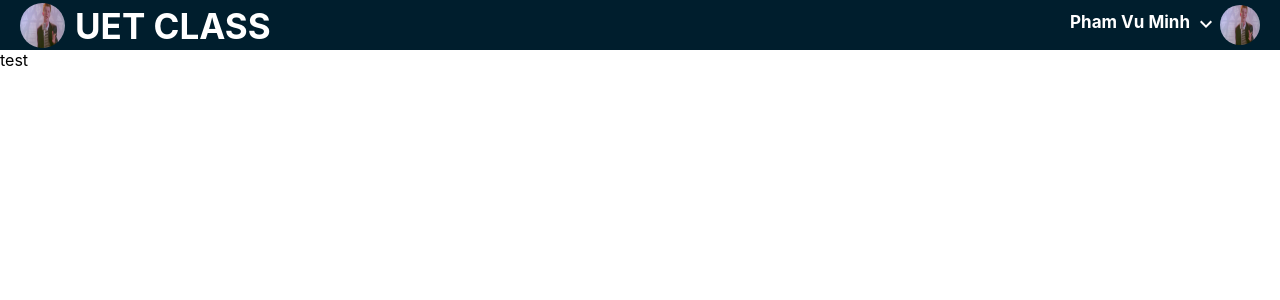
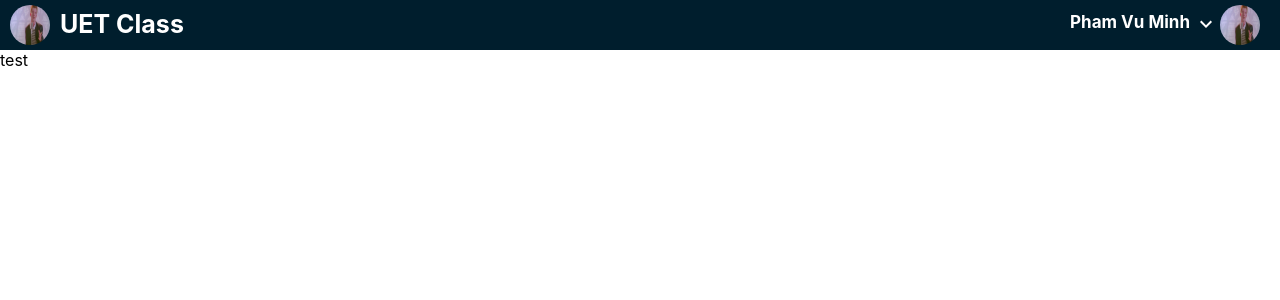
Before and after one commit to uet-class/uet-class-frontend, a React (Create React App) app: page /test in a window 1280 px wide. Shown: the top 300 px of the page. Built offline with nearby package versions, Linux system fonts and the light colour scheme.

Commit message:
header with options with user

```diff
--- a/src/components/header/Header.css
+++ b/src/components/header/Header.css
@@ -17,6 +17,7 @@
 .logoInfor {
   position: relative;
   /* background-color: blue; */
+  left: -10px;
   justify-content: flex-start;
   height: auto;
   width: auto;
@@ -24,17 +25,17 @@
 .logoImg {
   border-radius: 50%;
   position: relative;
-  top: 4px;
+  top: 3px;
 }
 
 .logoText {
   font-weight: bold;
-  font-size: 35px;
+  font-size: 25px;
   color: white;
   cursor: pointer;
   position: relative;
   padding-left: 10px;
-  top: -5px;
+  top: -9px;
 }
 
 .userOption{
@@ -54,7 +55,6 @@
   font-weight: bold;
   font-size: 17px;
   color: white;
-  cursor: pointer;
   position: relative;
   top: 7px;
   padding-right: 4px;
--- a/src/components/header/Header.jsx
+++ b/src/components/header/Header.jsx
@@ -1,30 +1,138 @@
 import "./Header.css";
-import ExpandMoreOutlinedIcon from '@mui/icons-material/ExpandMoreOutlined';
-export default function Header(props){
+import * as React from "react";
+import ExpandMoreOutlinedIcon from "@mui/icons-material/ExpandMoreOutlined";
+import ExpandLessIcon from "@mui/icons-material/ExpandLess";
+import Button from "@mui/material/Button";
+import ClickAwayListener from "@mui/material/ClickAwayListener";
+import Grow from "@mui/material/Grow";
+import Paper from "@mui/material/Paper";
+import Popper from "@mui/material/Popper";
+import MenuItem from "@mui/material/MenuItem";
+import MenuList from "@mui/material/MenuList";
+import Stack from "@mui/material/Stack";
+
+export default function Header(props) {
+  const [open, setOpen] = React.useState(false);
+  const anchorRef = React.useRef(null);
+
+  const handleToggle = () => {
+    setOpen((prevOpen) => !prevOpen);
+  };
+
+  const handleClose = (event) => {
+    if (anchorRef.current && anchorRef.current.contains(event.target)) {
+      return;
+    }
+
+    setOpen(false);
+  };
+
+  function handleListKeyDown(event) {
+    if (event.key === "Tab") {
+      event.preventDefault();
+      setOpen(false);
+    } else if (event.key === "Escape") {
+      setOpen(false);
+    }
+  }
+
+  // // return focus to the button when we transitioned from !open -> open
+  // const prevOpen = React.useRef(open);
+  // React.useEffect(() => {
+  //   if (prevOpen.current === true && open === false) {
+  //     anchorRef.current.focus();
+  //   }
+
+  //   prevOpen.current = open;
+  // }, [open]);
+
   return (
     <>
       <div className="header">
         <div className="topbarWrapper">
           <div className="logoInfor">
-                        <img src={require('../../assets/pic1.png')} alt="UET CLASS" width="45" height="45" className="logoImg" />
-                        <span className="logoText">
-                            UET CLASS
-                        </span>
+            <img
+              src={require("../../assets/pic1.png")}
+              alt="UET CLASS"
+              width="40"
+              height="40"
+              className="logoImg"
+            />
+            <span className="logoText">UET Class</span>
           </div>
           <div className="userInfor">
-                        <span className="userName">
-                            Pham Vu Minh
-                        </span>
+            <span className="userName">Pham Vu Minh</span>
             <div className="userOption">
-                        <ExpandMoreOutlinedIcon sx={{ color: "#FFFFFF"}}/>
+              {!open ? (
+                <ExpandMoreOutlinedIcon
+                  ref={anchorRef}
+                  id="composition-button"
+                  onClick={handleToggle}
+                  sx={{ color: "#FFFFFF" }}
+                />
+              ) : (
+                <ExpandLessIcon
+                  ref={anchorRef}
+                  id="composition-button"
+                  onClick={handleToggle}
+                  sx={{ color: "#FFFFFF" }}
+                />
+              )}
             </div>
-                        <img src={require('../../assets/pic1.png')} alt="UET CLASS" width="40" height="40" className="userImg" />
+            <img
+              src={require("../../assets/pic1.png")}
+              alt="UET CLASS"
+              width="40"
+              height="40"
+              className="userImg"
+            />
+            <Popper
+              open={open}
+              // anchorEl={anchorRef.current}
+              role={undefined}
+              placement="bottom-start"
+              transition
+              disablePortal
+              style={{
+                position: "absolute",
+                bottom: 0,
+                right: 50,
+                top: 45,
+                left: "unset",
+                width: 130,
+              }}
+            >
+              {({ TransitionProps, placement }) => (
+                <Grow
+                  {...TransitionProps}
+                  style={{
+                    transformOrigin:
+                      placement === "bottom-start" ? "left top" : "left bottom",
+                  }}
+                >
+                  <Paper>
+                    <ClickAwayListener onClickAway={handleClose}>
+                      <MenuList
+                        autoFocusItem={open}
+                        id="composition-menu"
+                        aria-labelledby="composition-button"
+                        onKeyDown={handleListKeyDown}
+                      >
+                        <MenuItem onClick={handleClose}>Profile</MenuItem>
+                        <MenuItem onClick={handleClose}>My account</MenuItem>
+                        <MenuItem onClick={handleClose}>Logout</MenuItem>
+                      </MenuList>
+                    </ClickAwayListener>
+                  </Paper>
+                </Grow>
+              )}
+            </Popper>
           </div>
         </div>
       </div>
       {props.children}
     </>
-    )
+  );
 }
 
 // https://mui.com/material-ui/react-menu/#menulist-composition
```
Also changed, not shown: src/components/component1.jsx (deleted). Lines whose indentation alone changed are shown as unchanged.
